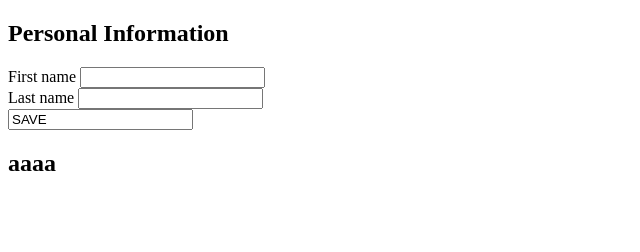
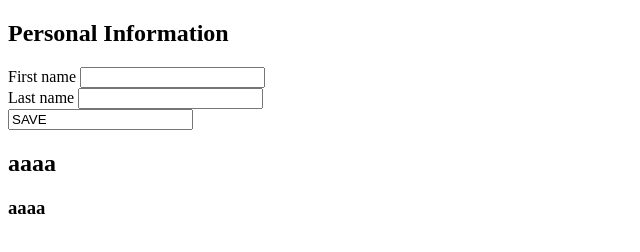
Before and after one commit to hanaito1234/hanaito1234.github.io, a plain HTML site: page index.html in a window 1280 px wide. Shown: the full height of the page, 0-640 px from the left. Drawn offline with Linux system fonts and the light colour scheme.

Commit message:
Add h3 tag

```diff
--- a/index.html
+++ b/index.html
@@ -22,6 +22,7 @@
             padding: 15px;
             border: 2px solid green;
         }
+
     </style>
 </head>
 <body>
@@ -36,5 +37,6 @@
         <input type="btn_save" type="submit" value="SAVE">
     </form>
     <h2>aaaa</h2>
+    <h3>aaaa</h3>
 </body>
 </html>
```
